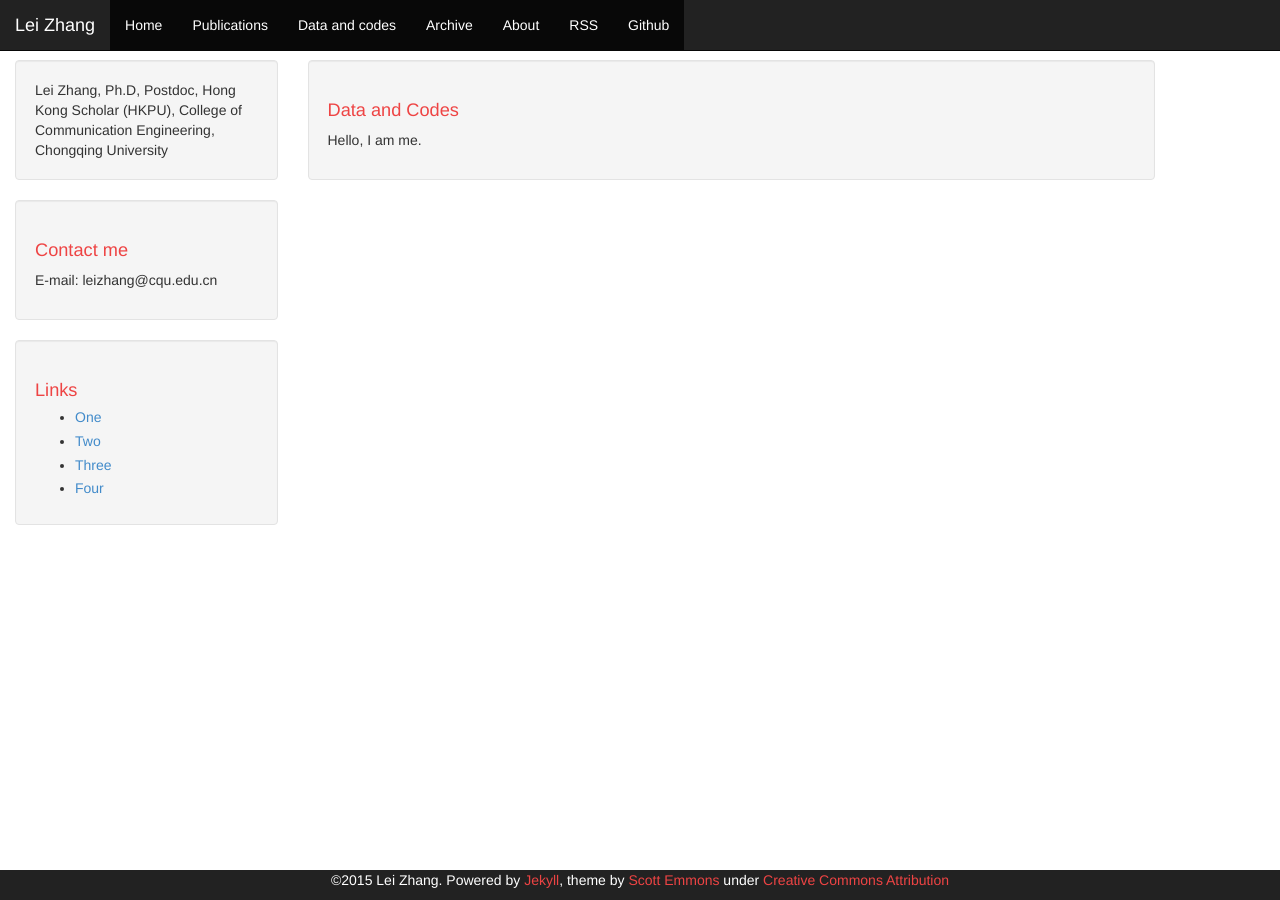
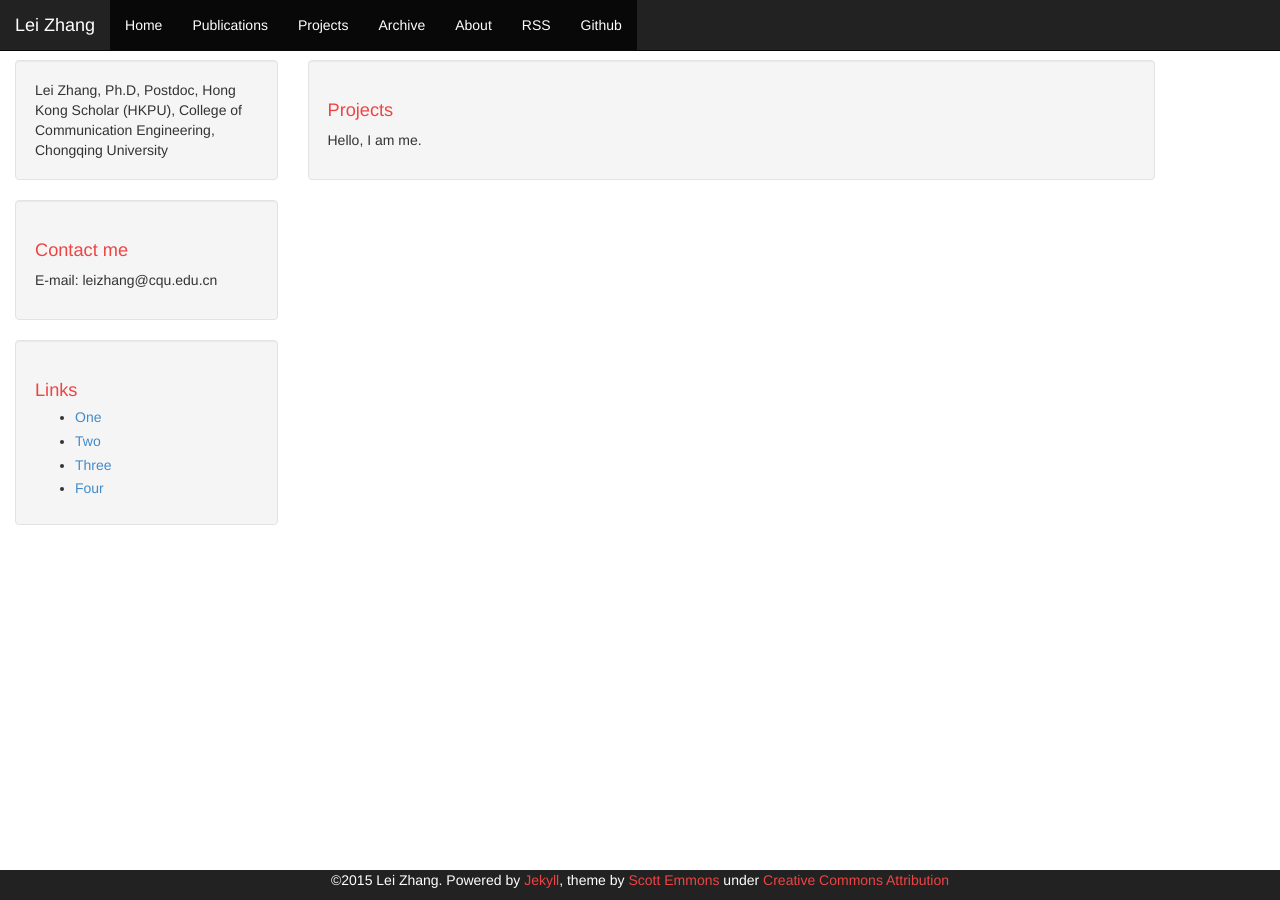
Before and after one commit to DrLeiZhang/website, a Jekyll site: the page built from Projects.html, in a window 1280 px wide. Built offline with Jekyll 4.4.1, drawn with Linux system fonts in a browser that asks for light colours; Markdown is read by kramdown in place of the engine named in the settings.

Commit message:
Update
Signed-off-by: leizhang@cqu.edu.cn <leizhang@cqu.edu.cn>

```diff
--- a/Data and Codes.html
+++ b/Projects.html
@@ -3,6 +3,6 @@ layout: default
 ---
 
 <div class="well">
-    <h1>Data and Codes</h1>
+    <h1>Projects</h1>
     <p>Hello, I am me.</p>
 </div>
--- a/_includes/header.html
+++ b/_includes/header.html
@@ -31,7 +31,7 @@
                     <li class="active visible-xs-block"><a href="{{ site.baseurl }}/links.html">Links</a></li>
                     <li class="active"><a href="{{ site.baseurl }}/publications.html">Publications</a></li>
                     <li class="active"><a
-href="{{ site.baseurl }}/data and codes.html">Data and codes</a></li>
+href="{{ site.baseurl }}/projects.html">Projects</a></li>
                     <li class="active"><a
 href="{{ site.baseurl }}/archive.html">Archive</a></li>
                     <li class="active"><a
```
